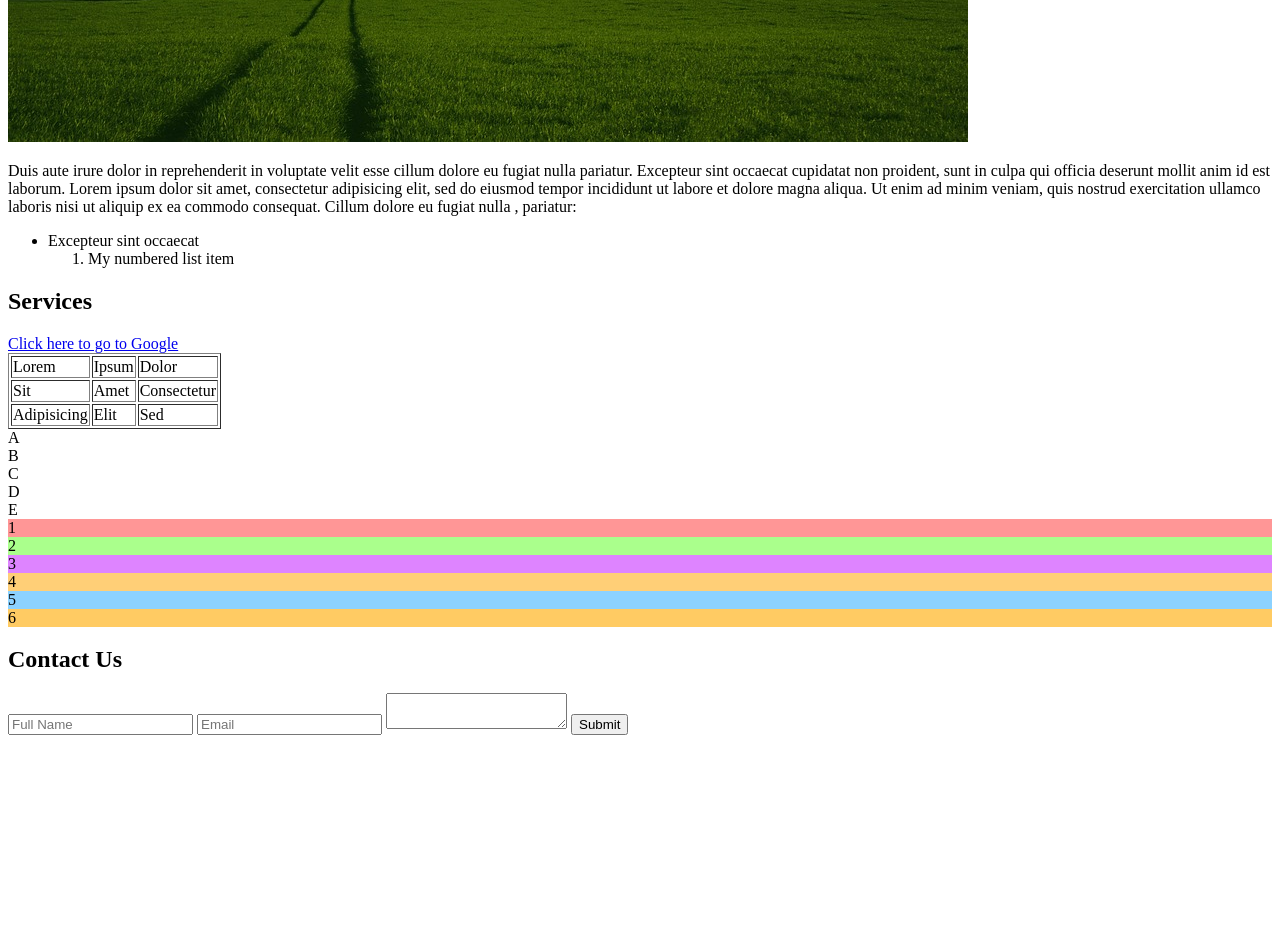
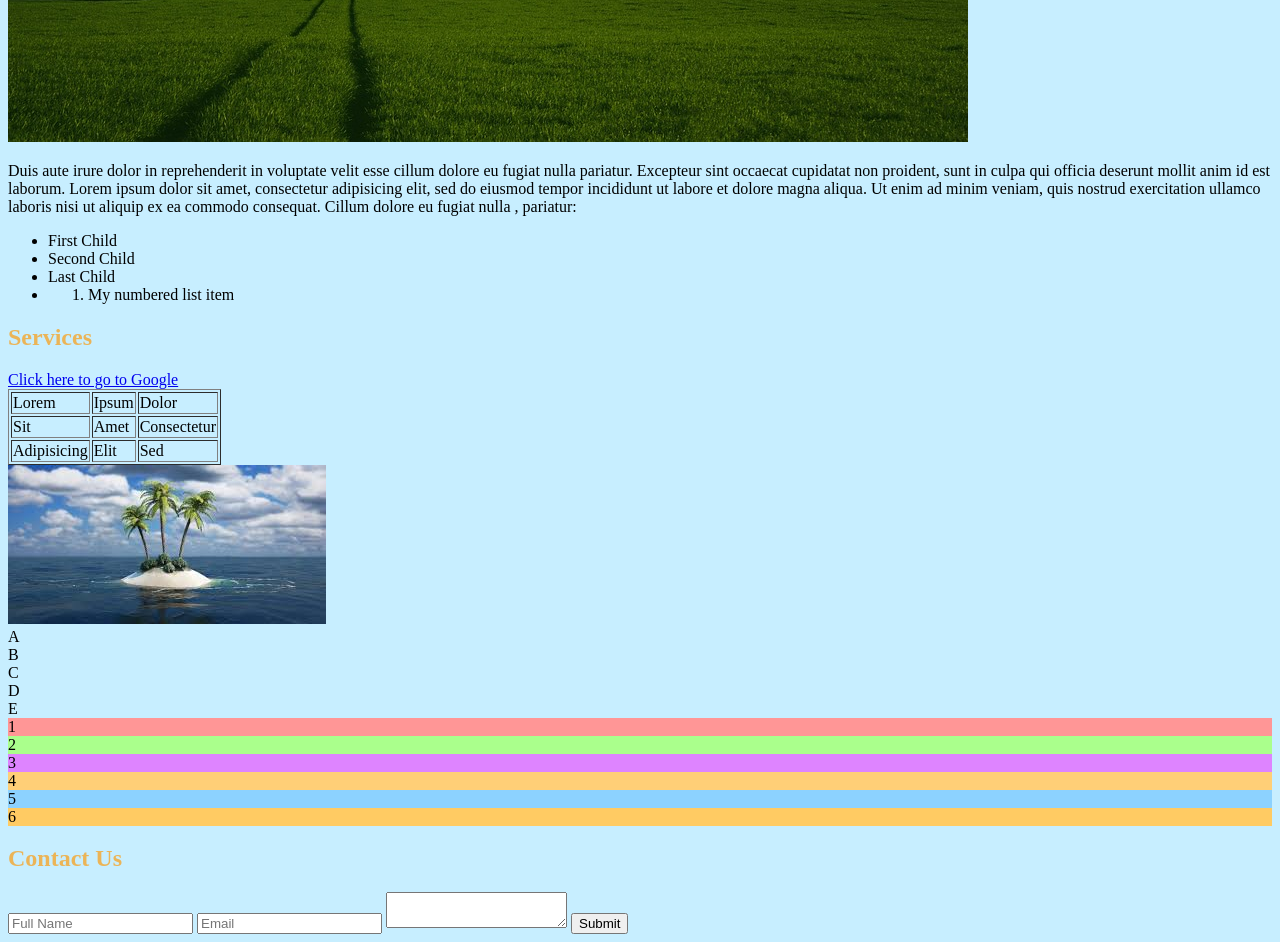
Before and after one commit to HarshRajMishra1995/Tutorials, a plain HTML site: page Css_Tutorials/index.html in a window 1280 px wide. Shown: the part 539-1481 px from the top of the page. Before the commit the page ends 1282 px from the top, so only its background shows below. Drawn offline with Linux system fonts and the light colour scheme.

Commit message:
added some code

```diff
--- a/Css_Tutorials/index.html
+++ b/Css_Tutorials/index.html
@@ -6,13 +6,13 @@
 	<title>My Website</title>
 </head>
 <body>
-
+        <!-- id="title" -->
 <h1 id="title">My Website</h1>
 
 <p class="para-text">Lorem ipsum dolor sit amet, consectetur adipisicing elit, sed do eiusmod
 tempor incididunt ut labore et dolore magna aliqua.</p>
-
-<h2 class="subtitle" id="about-me">About Me</h2>
+<!-- class="subtitle" id="about-me" -->
+<h2 class="subtitle">About Me</h2>
 
 <img src="./image/img-1.jpeg" id="about-us-image">
 
@@ -28,16 +28,18 @@ consequat.
 Cillum dolore eu fugiat nulla , pariatur:
 
 	<ul>
-		<li class="list-item">Excepteur sint occaecat</li>
-		<ol>
+        <li class="list-item">First Child</li>
+        <li class="list-item">Second Child</li>
+        <li class="list-item">Last Child</li>
+		<li><ol>
 			<li class="list-item">My numbered list item</li>
-		</ol>
+		</ol></li>
 	</ul>
 </p>
 
-<h2 class="subtitle">Services</h2>
+<h2 class="subtitle" id="subtitle">Services</h2>
 
-<a href="http://www.google.com" class="link">Click here to go to Google</a>
+<a href="http://www.google.com" class="googlelink">Click here to go to Google</a>
 
 <table border="1" class="site-table">
 	<thead>
@@ -63,7 +65,9 @@ Cillum dolore eu fugiat nulla , pariatur:
 </table>
 
 
-<div id="service-image"></div>
+<div id="service-image">
+    <img src="./image/img-2.jpeg"/>
+</div>
 
 
 <div class="container">
--- /dev/null
+++ b/Css_Tutorials/mystyle.css
@@ -0,0 +1,62 @@
+/* h2{
+    color: red;
+} */
+
+.aboutme{
+    color:blue;
+}
+#subtitle{
+    color: green
+}
+ li:nth-child(2){         /* with nth-child we can access which ever list item we want  we put the number to which we want the child to be styled*/
+    color: brown        /* For accessing first child it will be first-child*/
+}
+
+ li:only-child{         /* with only child we can access the li which is only the child of a list*/
+    color: darkgreen
+}
+
+/* .googlelink:link{
+    color: yellowgreen
+}
+.googlelink:visited{
+    color: magenta
+} */
+/* Advance selectors -------------------------------------*/
+
+h2+a{                       /* This says all <a> tag that follows just after h2 tag*/
+    color: steelblue
+}
+
+textarea ~ button{          /*This says all the buttons that follows textarea having same parent in this case <form> is the parent*/
+    color: purple
+}
+
+ul>li{                      /*This says every li which is child of ul. It is parent child relationships.*/
+    color: blue            /* Here specificity rule will also come into play*/
+}
+
+ul li{
+    color: green           /*This says every li which is inside ul no matter if inside ul-->ol and its li is also present*/
+}
+
+/*attritbute selectors*/
+
+/*
+syntax will be
+
+element[attribute=attributevalue]
+
+*/
+
+h2[class=subtitle]          /*This says all the h2elements that hav */
+{
+    color:orange
+}
+
+img[src^="./image/img-1.jpe"]{         /*so before = sign we have to add ^ i.e a carriage*/
+                                      /* we can use * also before = sign which means it finds the value in the src anywhere in the double quotes*/
+    border:10px solid black
+}
+
+/* There are more no of ways to select attribute  */
--- a/Css_Tutorials/style.css
+++ b/Css_Tutorials/style.css
@@ -1,3 +1,11 @@
-h1{
-    color: red;
+body{
+    background: rgb(199, 238, 255); /* it is good to use rgb rather than hex code because it flexible in changing color values */
+    /* background: url("image url") */
 }
+#title{
+    color: rgb(214, 151, 43)
+}
+
+.subtitle{
+    color: rgb(235, 180, 87)
+}
```
